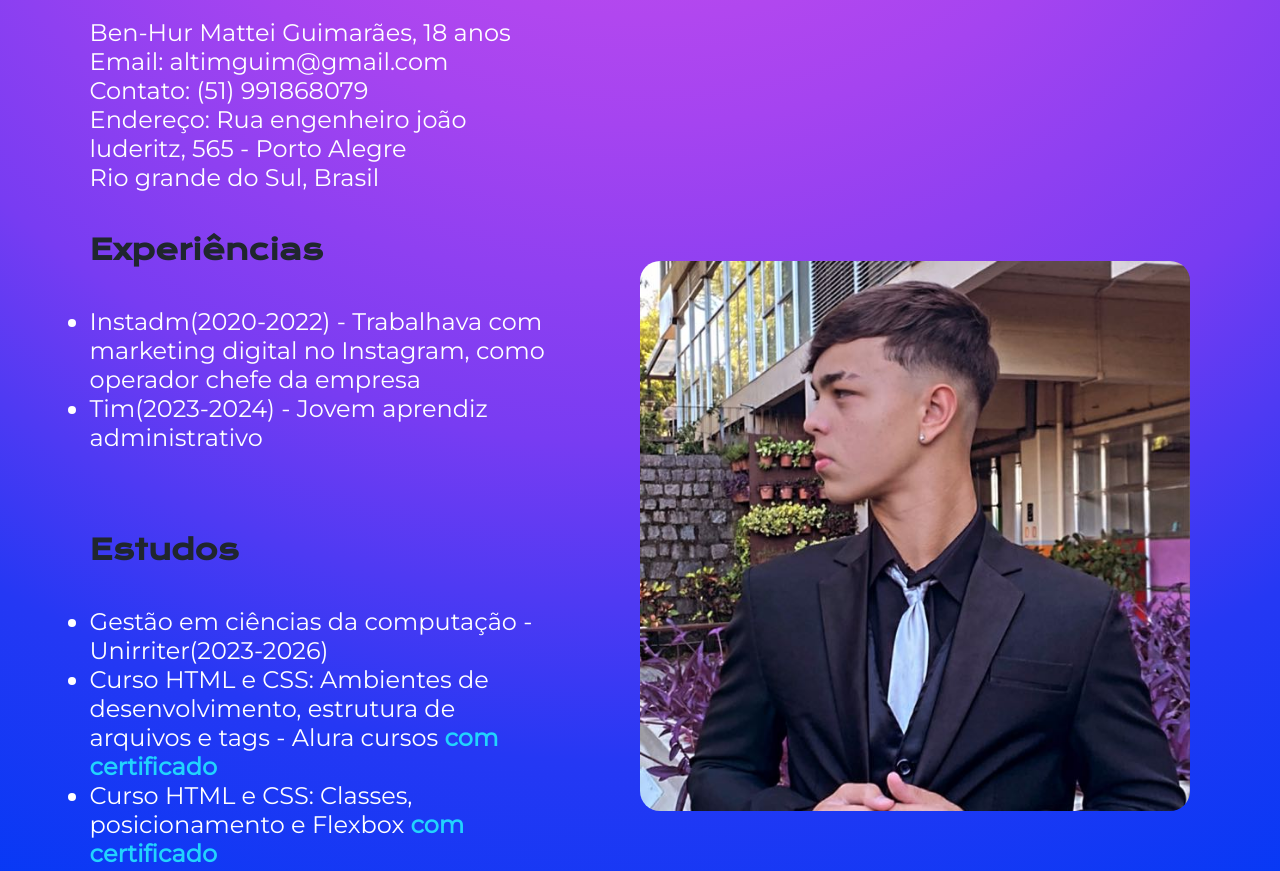
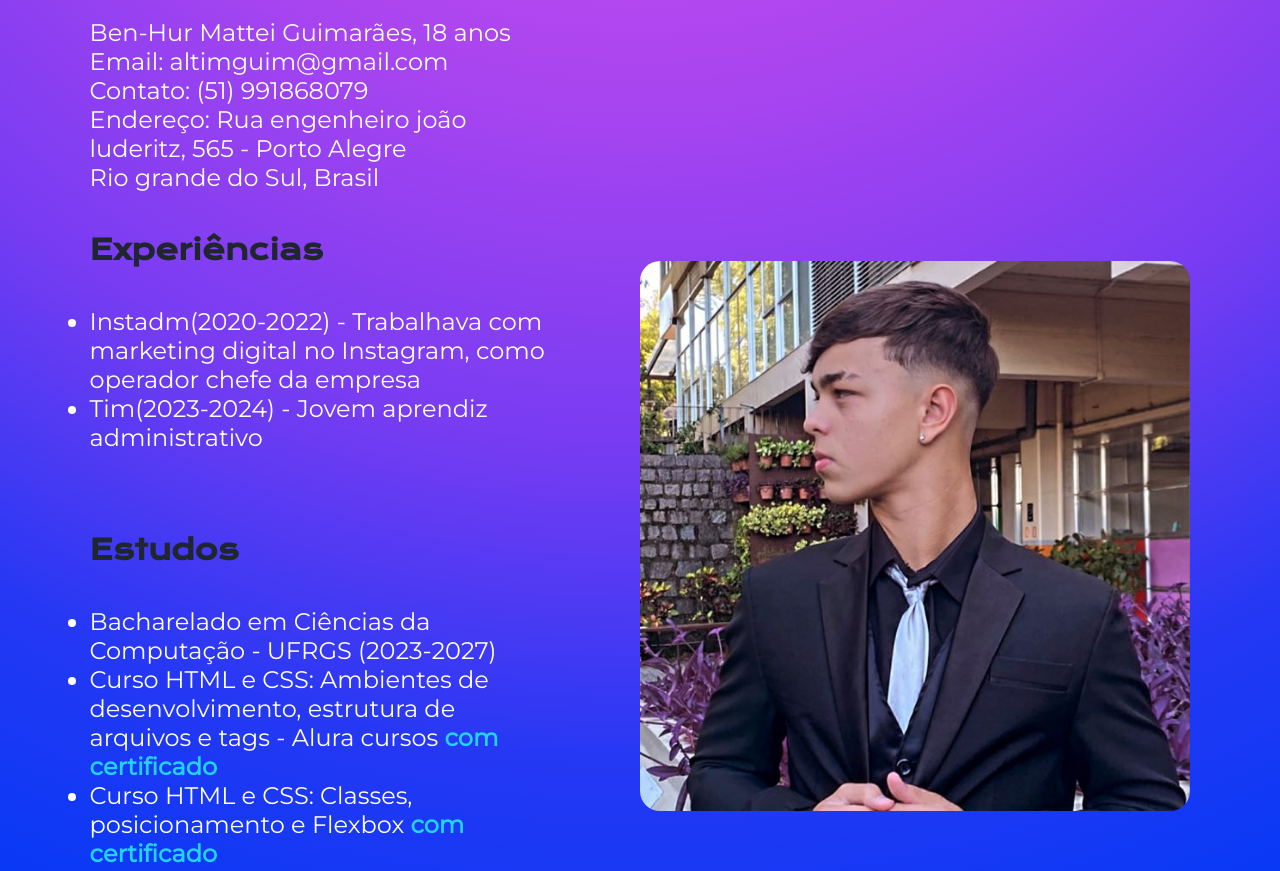
Before and after one commit to Ben-hur19/portfolio, a plain HTML site: page curriculo.html in a window 1280 px wide. Shown: the part 204-1075 px from the top of the page. Drawn offline with nearby package versions, Linux system fonts and the light colour scheme.

Commit message:
Update curriculo.html

```diff
--- a/curriculo.html
+++ b/curriculo.html
@@ -31,7 +31,7 @@
             <h2 class="apresentacao__conteudo__titulo__curriculo">Estudos</h2>
             <div class="apresentacao__conteudo__titulo__paragrafo">
                 <ul class="apresentacao__conteudo__titulo__paragrafo">
-                    <li>Gestão em ciências da computação - Unirriter(2023-2026)</li>
+                    <li>Bacharelado em Ciências da Computação - UFRGS (2023-2027)</li>
                     <li>Curso HTML e CSS: Ambientes de desenvolvimento, estrutura de arquivos e tags - Alura cursos <a href="https://cursos.alura.com.br/user/altimguim/course/html-css-ambiente-arquivos-tags/certificate"><strong class="titulo-destaque">com certificado</strong></a></li>
                     <li>Curso HTML e CSS: Classes, posicionamento e Flexbox<a href="https://cursos.alura.com.br/user/altimguim/course/html-css-classes-posicionamento-flexbox/certificate"><strong class="titulo-destaque"> com certificado</strong></a></li>
                     <li>Curso transformação digital: Tecnologias <a href="https://cursos.alura.com.br/user/altimguim/course/transformacao-digital-tecnologias/certificate"><strong class="titulo-destaque"> com certificado</strong></a>
```
